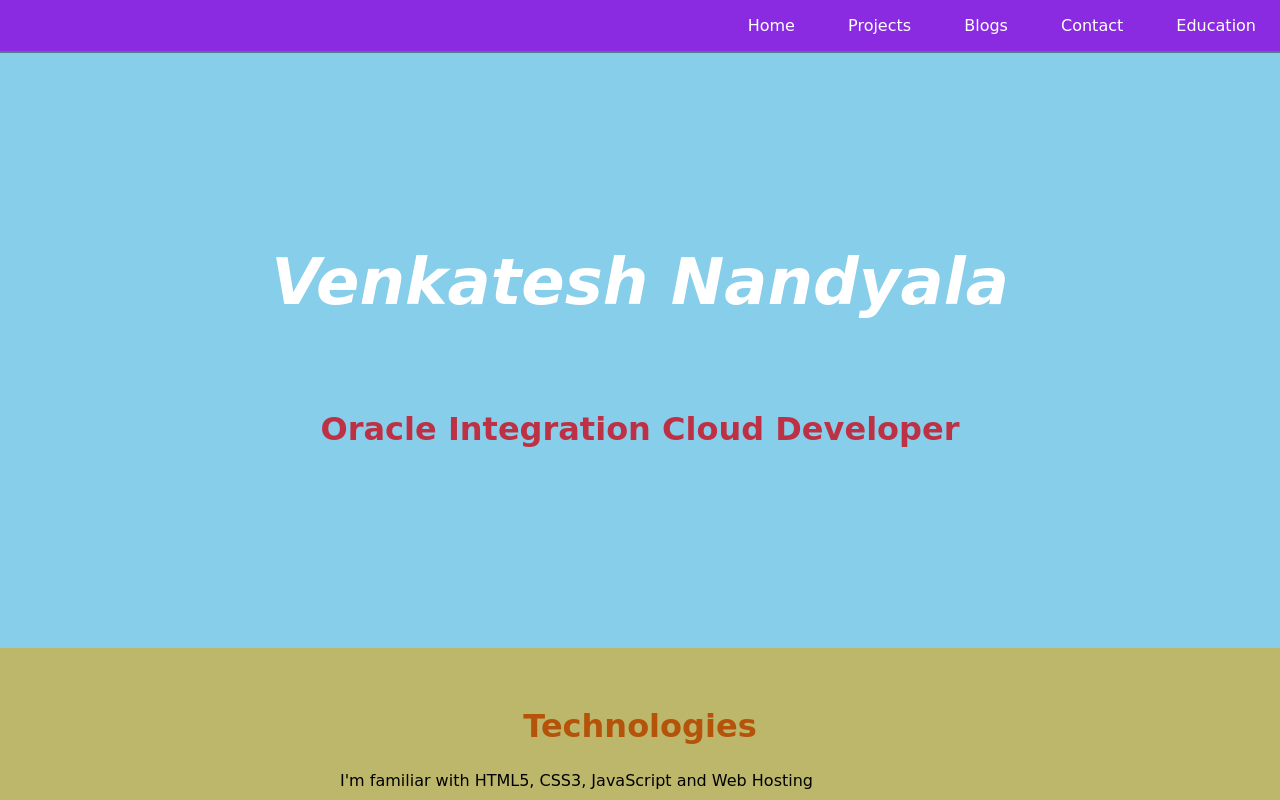
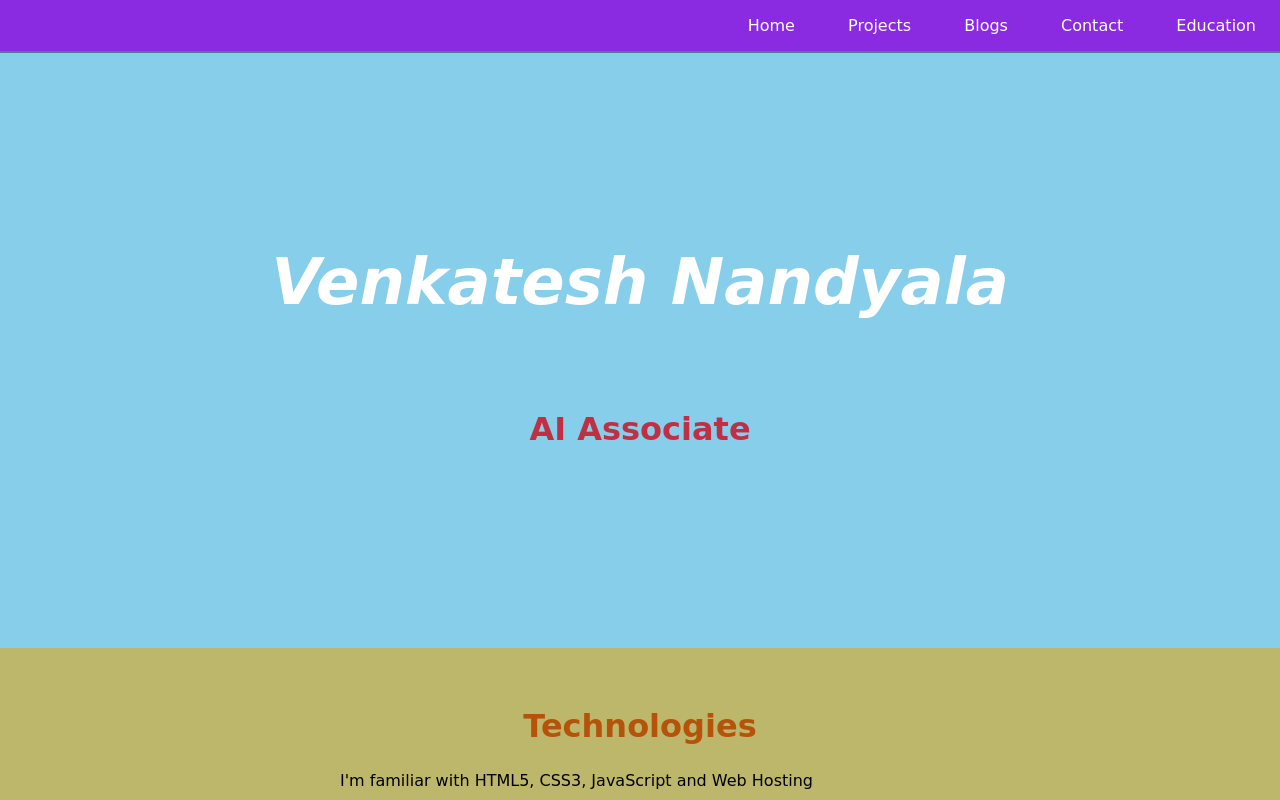
Before and after one commit to nvenkatcs/portfolio2, a plain HTML site: page index.html in a window 1280 px wide. Shown: the top 800 px of the page. Drawn offline with Linux system fonts and the light colour scheme.

Commit message:
Update index.html
AI Associate

```diff
--- a/index.html
+++ b/index.html
@@ -37,7 +37,7 @@
 
 
         <p>Venkatesh Nandyala</p>
-        <h1 id="header">Oracle Integration Cloud Developer </h1>
+        <h1 id="header">AI Associate </h1>
 
     </section>
 
```
